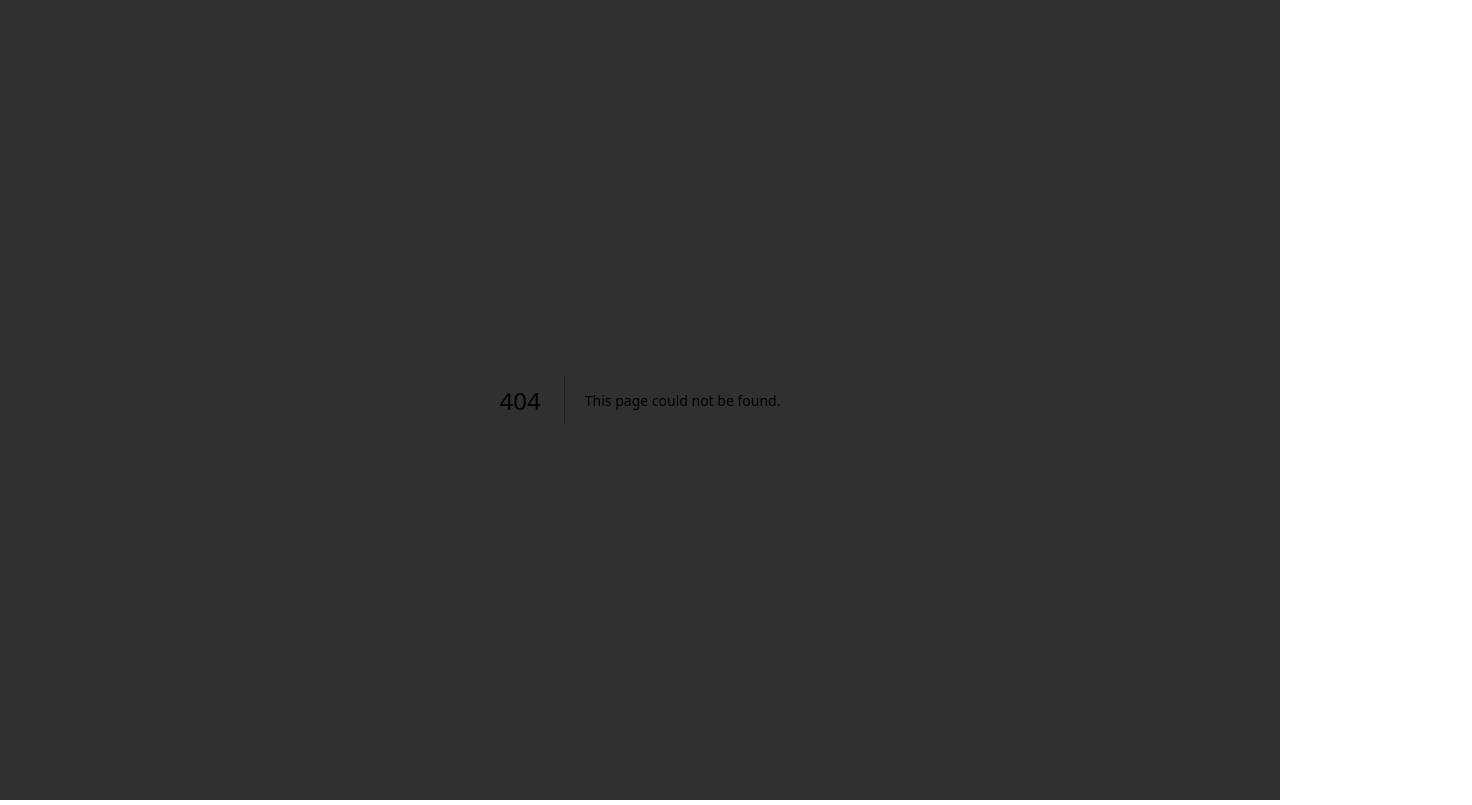
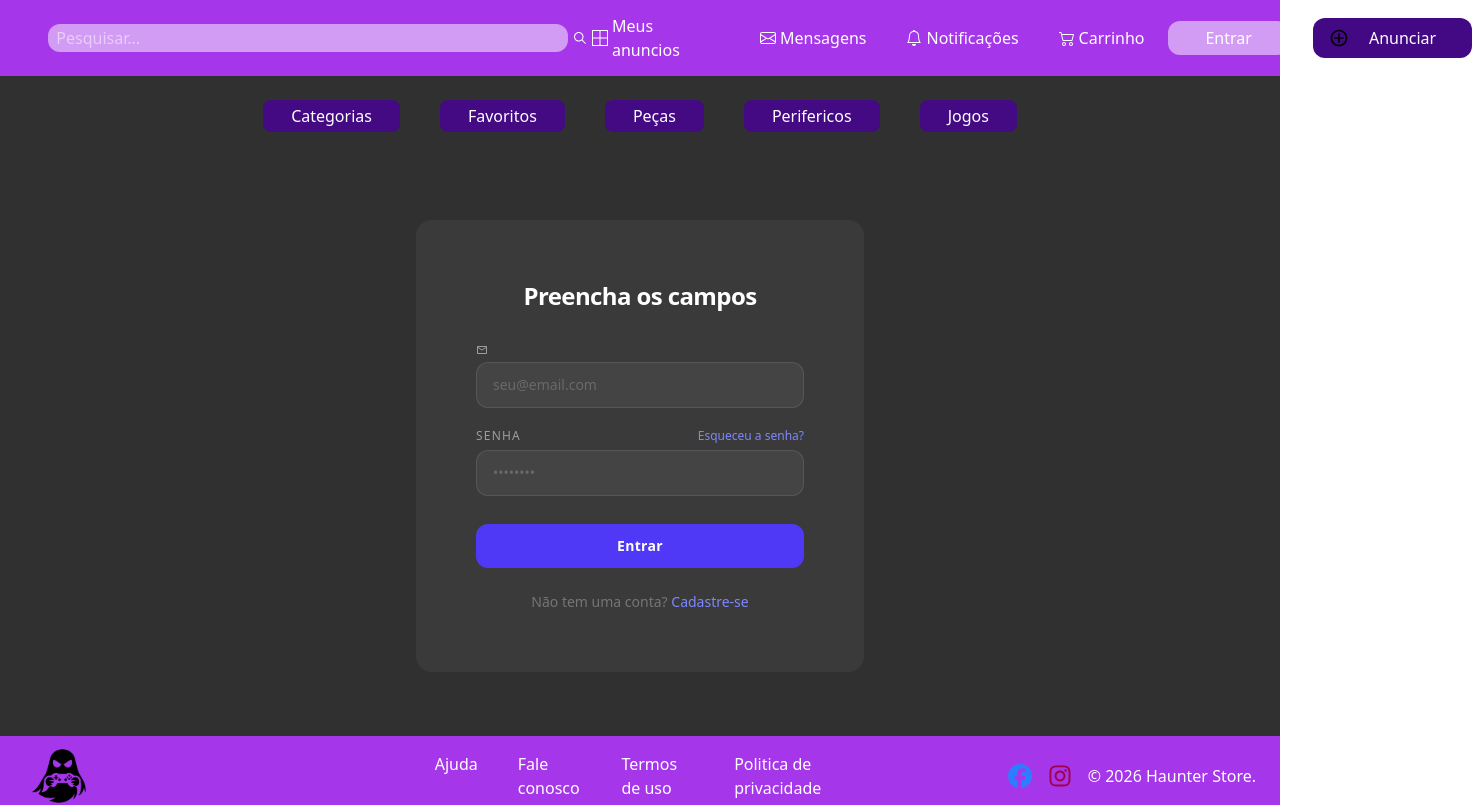
Before and after one commit to GabrielMeloIF/haunter-store, a Next.js app in the folder frontend/: page /entrar in a window 1280 px wide. Before the commit this address had no page. Shown: the top 805 px of the page, 1472 px wide, since content can reach past the window. Built offline with nearby package versions, Linux system fonts and the light colour scheme.

Commit message:
pagina com chat

```diff
--- a/frontend/src/Components/Header/Header.tsx
+++ b/frontend/src/Components/Header/Header.tsx
@@ -51,7 +51,7 @@ export default function Header() {
       {/* Entrar e Carrinho */}
 
       <div className="bg-white/50 rounded-xl px-7 py-1 border border-transparent hover:border-[#2A0042] transition duration-300">
-        <Link href="/" className="text-white p-2 hover:text-[#430883]  transition duration-300">Entrar</Link>
+        <Link href="/entrar" className="text-white p-2 hover:text-[#430883]  transition duration-300">Entrar</Link>
       </div>
 
          <div className="bg-[#430883] rounded-xl flex items-center h-10 px-4 py-2 hover:bg-[#7317D7] transition duration-300">
--- /dev/null
+++ b/frontend/src/pages/entrar/index.tsx
@@ -0,0 +1,65 @@
+import Header from "@/Components/Header/Header";
+import NavBar from "@/Components/Navbar/NavBar";
+import Footer from "@/Components/Footer/Footer";
+import { MdOutlineMail } from "react-icons/md";
+
+export default function Entrar() {
+  return (
+    <div className="flex flex-col min-h-screen ">
+      <Header />
+      <NavBar />
+
+      <main className="flex-1 flex items-center justify-center px-4 py-16 ">
+        <div className="w-full max-w-md">
+
+          {/* Card principal */}
+          <div className="bg-white/5 rounded-2xl p-15">
+
+            {/* Cabeçalho */}
+            <div className="mb-8 text-center">
+              <h1 className="text-2xl font-bold text-white tracking-tight">Preencha os campos</h1>
+            </div>
+
+            {/* Formulário */}
+            <div className="flex flex-col gap-5">
+              <div className="flex flex-col gap-1.5">
+                <span className="text-xs font-medium text-white/50 uppercase tracking-widest"><MdOutlineMail /></span>
+                <input
+                  type="email"
+                  placeholder="seu@email.com"
+                  className="bg-white/5 border border-white/10 text-white placeholder:text-white/20 rounded-xl px-4 py-3 text-sm outline-none focus:border-[#A636E9] focus:bg-white/8 transition-all"
+                />
+              </div>
+
+              <div className="flex flex-col gap-1.5">
+                <div className="flex justify-between items-center">
+                  <label className="text-xs font-medium text-white/50 uppercase tracking-widest">Senha</label>
+                  <a href="#" className="text-xs text-indigo-400 hover:text-indigo-300 transition-colors">Esqueceu a senha?</a>
+                </div>
+                <input
+                  type="password"
+                  placeholder="••••••••"
+                  className="bg-white/5 border border-white/10 text-white placeholder:text-white/20 rounded-xl px-4 py-3 text-sm outline-none focus:border-indigo-500/60 transition-all"
+                />
+              </div>
+
+              <button className="mt-2 w-full bg-indigo-600 hover:bg-indigo-500 active:scale-[0.98] text-white font-semibold py-3 rounded-xl transition-all text-sm tracking-wide">
+                Entrar
+              </button>
+            </div>
+
+            {/* Rodapé do card */}
+            <p className="text-center text-white/30 text-sm mt-6">
+              Não tem uma conta?{" "}
+              <a href="#" className="text-indigo-400 hover:text-indigo-300 transition-colors font-medium">
+                Cadastre-se
+              </a>
+            </p>
+          </div>
+        </div>
+      </main>
+
+      <Footer />
+    </div>
+  );
+}
--- a/frontend/src/pages/favoritos/index.tsx
+++ b/frontend/src/pages/favoritos/index.tsx
@@ -3,15 +3,16 @@ import NavBar from "@/Components/Navbar/NavBar";
 import Footer from "@/Components/Footer/Footer";
 import Cards from "@/Components/Card/Card";
 
-
 export default function Favoritos() {
   return (
-    <>
+    <div className="flex flex-col min-h-screen">
       <Header />
       <NavBar />
-      <h1 className="flex justify-center text-white text-3xl font-bold mt-10">Favoritos</h1>
-      <Cards />
+      <main className="flex-1">
+        <h1 className="flex justify-center text-white text-3xl font-bold mt-10">Favoritos</h1>
+        <Cards />
+      </main>
       <Footer />
-    </>
+    </div>
   );
 }
--- a/frontend/src/pages/index.tsx
+++ b/frontend/src/pages/index.tsx
@@ -6,12 +6,14 @@ import BtnTopo from "@/Components/BtnTopo/BtnTopo";
 
 export default function Home() {
   return (
-   <>
+    <div className="flex flex-col min-h-screen">
       <Header />
       <NavBar />
-      <Cards />
-      <BtnTopo />
+      <main className="flex-1">
+        <Cards />
+        <BtnTopo />
+      </main>
       <Footer />
-</>
+    </div>
   );
 }
```
Also changed, not shown: frontend/src/Components/Footer/Footer.tsx (line endings or trailing spaces).
